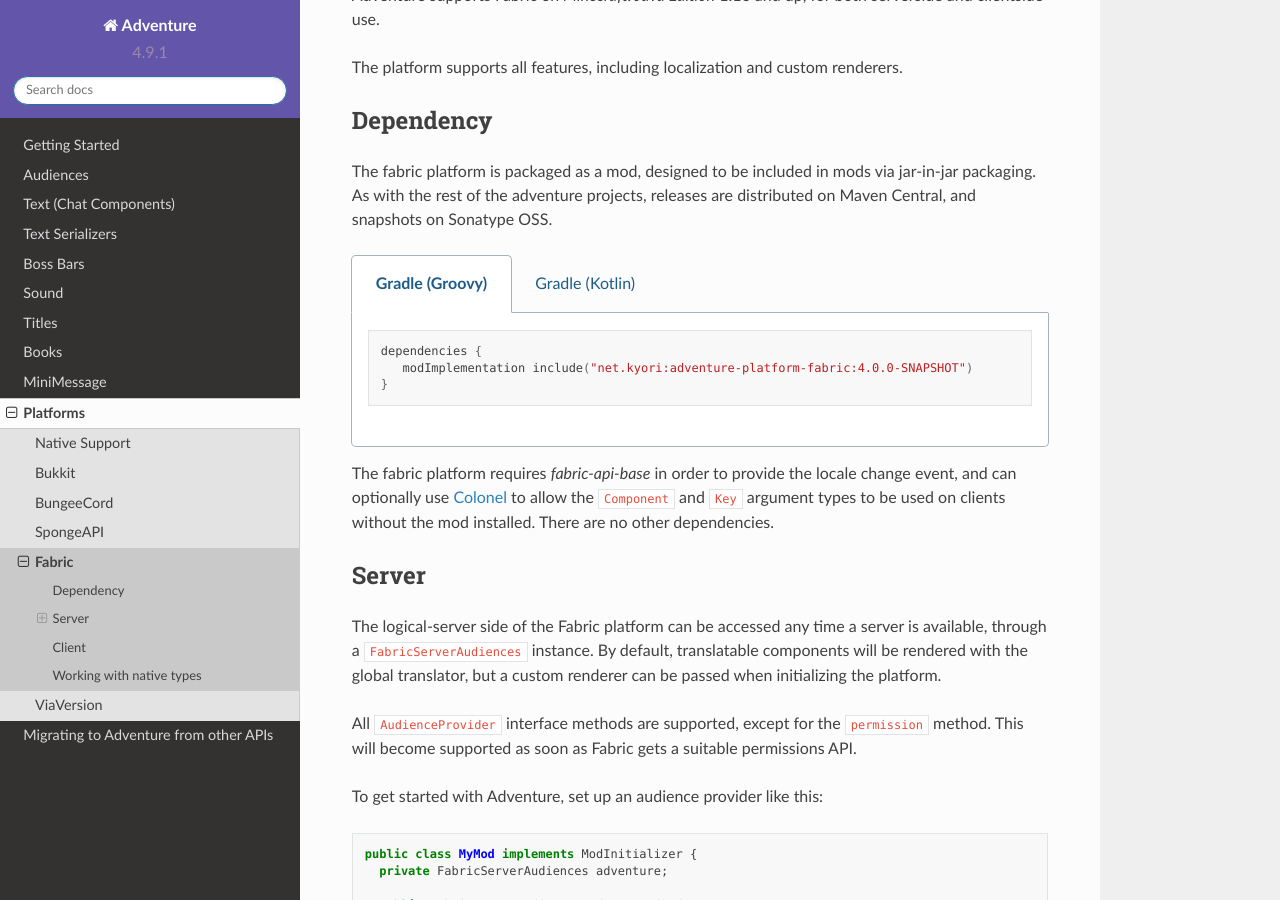
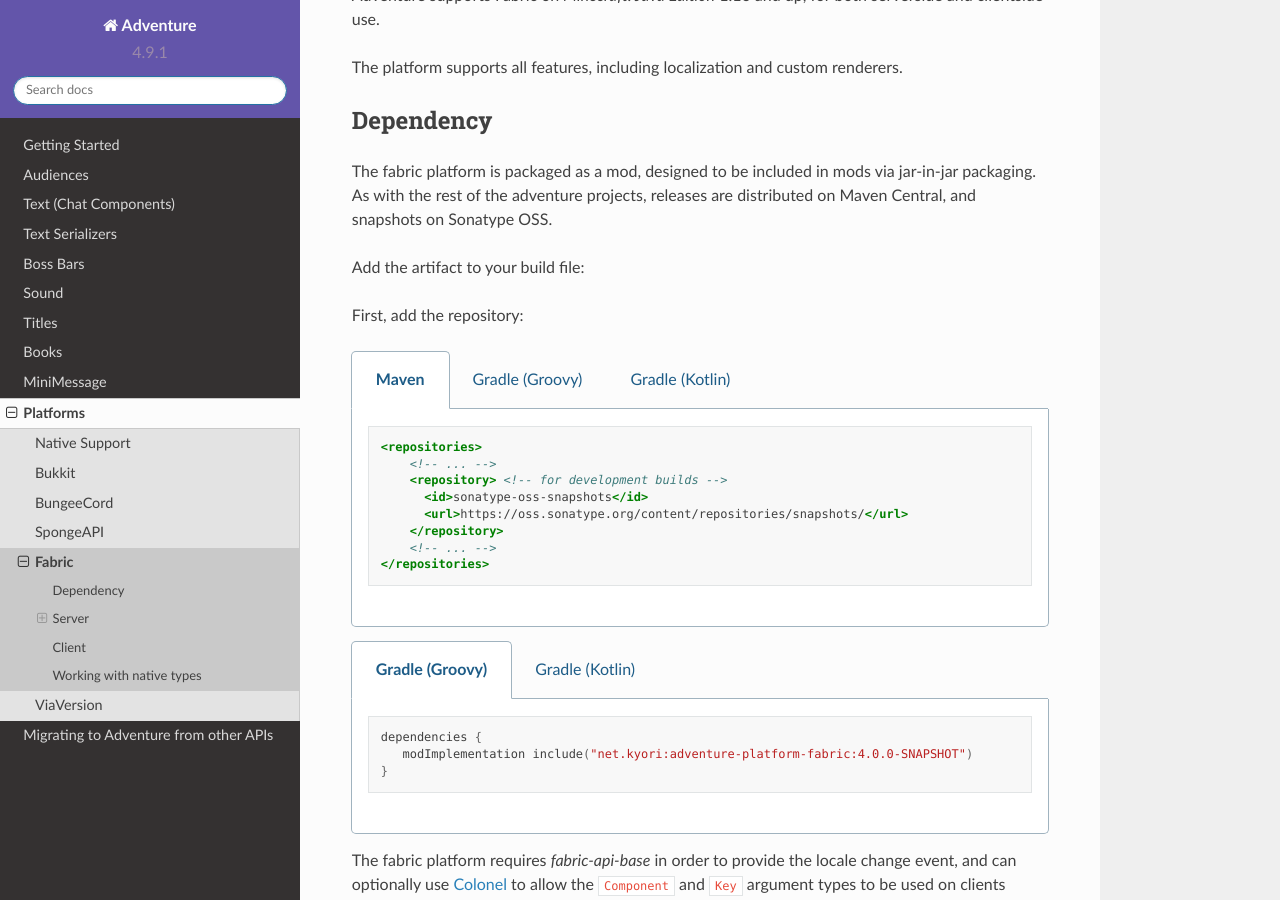
Before and after one commit to KyoriPowered/adventure-docs, a Sphinx documentation site: the page built from source/platform/fabric.rst, in a window 1280 px wide and 900 px high, scrolled down 325 px. Built offline with Sphinx 7.4.7 and the Read the Docs theme 2.0.0, drawn with Linux system fonts in a browser that asks for light colours.

Commit message:
Add repository to fabric platform docs

```diff
--- a/source/platform/fabric.rst
+++ b/source/platform/fabric.rst
@@ -11,6 +11,52 @@ Dependency
 ----------
 
 The fabric platform is packaged as a mod, designed to be included in mods via jar-in-jar packaging. As with the rest of the adventure projects, releases are distributed on Maven Central, and snapshots on Sonatype OSS.
+
+Add the artifact to your build file:
+
+First, add the repository:
+
+.. tabs::
+
+   .. group-tab:: Maven
+
+      .. code:: xml
+
+         <repositories>
+             <!-- ... -->
+             <repository> <!-- for development builds -->
+               <id>sonatype-oss-snapshots</id>
+               <url>https://oss.sonatype.org/content/repositories/snapshots/</url>
+             </repository>
+             <!-- ... -->
+         </repositories>
+
+   .. group-tab:: Gradle (Groovy)
+
+      .. code:: groovy
+
+         repositories {
+            // for development builds
+            maven {
+                name = "sonatype-oss-snapshots"
+                url = "https://oss.sonatype.org/content/repositories/snapshots/"
+            }
+            // for releases
+            mavenCentral()
+         }
+
+   .. group-tab:: Gradle (Kotlin)
+
+      .. code:: kotlin
+
+         repositories {
+            // for development builds
+            maven(url = "https://oss.sonatype.org/content/repositories/snapshots/") {
+                name = "sonatype-oss-snapshots"
+            }
+            // for releases
+            mavenCentral()
+         }
 
 .. tabs::
 
```
